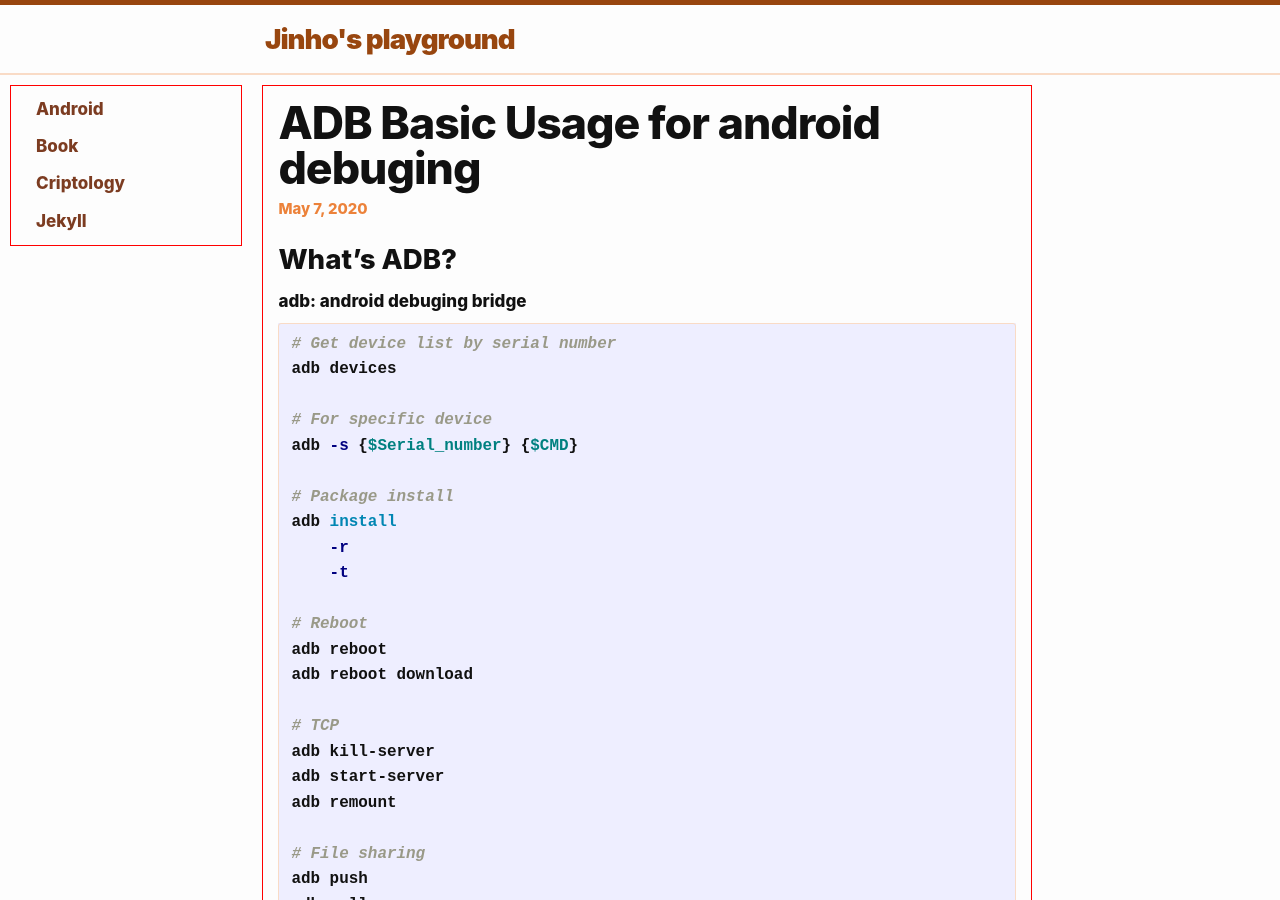
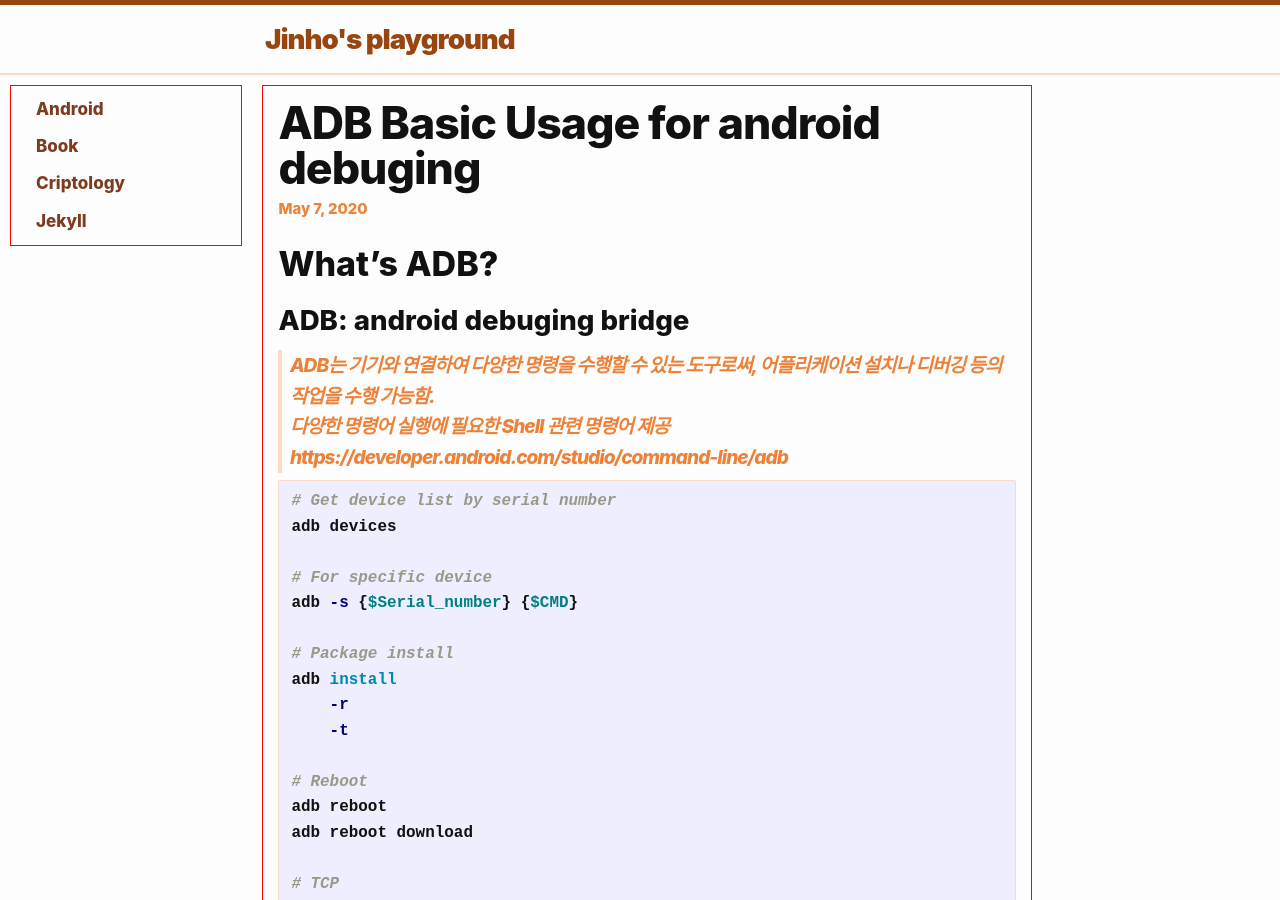
Before and after one commit to ddjddd/ddjddd.github.io, a Jekyll site: the page built from _posts/Android/2020-05-07-ADB-Basic-Usage.md, in a window 1280 px wide and 900 px high. Built offline with Jekyll 4.4.1, drawn with Linux system fonts in a browser that asks for light colours.

Commit message:
Add new post

````diff
--- a/_posts/Android/2020-05-07-ADB-Basic-Usage.md
+++ b/_posts/Android/2020-05-07-ADB-Basic-Usage.md
@@ -5,8 +5,12 @@ categories: [Android]
 authoor: Jinho Choi
 ---
 
-### What's ADB?
-adb: android debuging bridge
+## What's ADB?
+### ADB: android debuging bridge
+
+> ADB는 기기와 연결하여 다양한 명령을 수행할 수 있는 도구로써, 어플리케이션 설치나 디버깅 등의 작업을 수행 가능함.
+> 다양한 명령어 실행에 필요한 Shell 관련 명령어 제공
+> https://developer.android.com/studio/command-line/adb
 
 ```shell
 # Get device list by serial number
````
Also changed, not shown: _posts/Book/2020-06-09-Food-Shock.md (added, +17 -0 lines).
